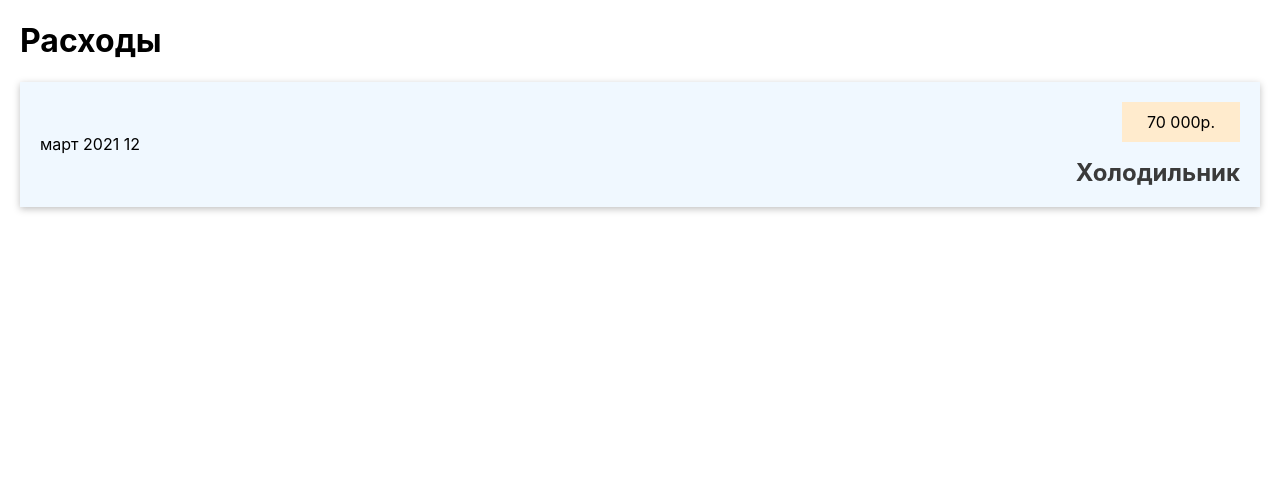
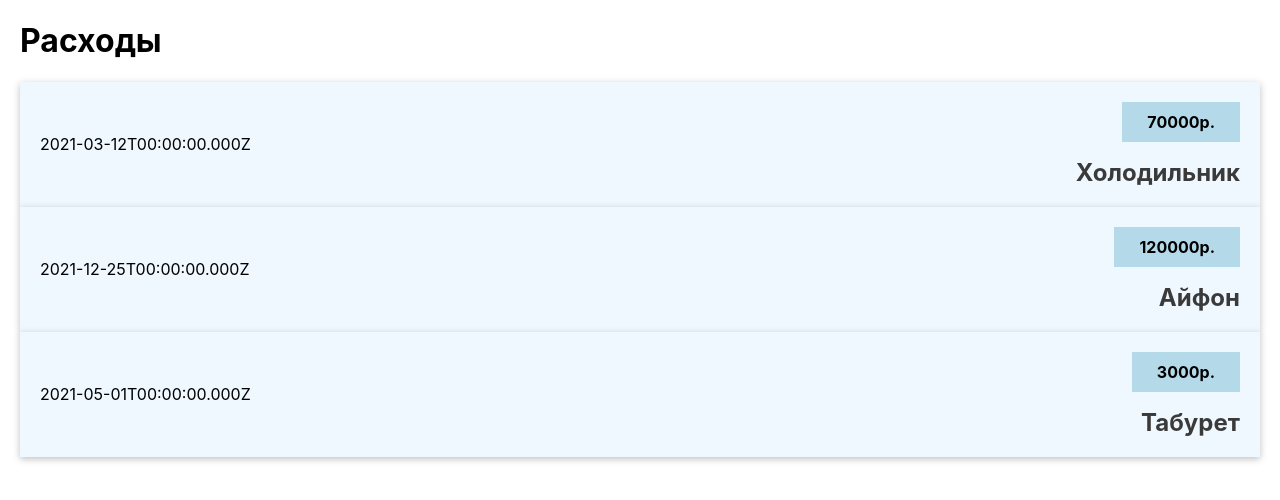
Before and after one commit to dmitriy-violentiy/purchases, a React (Create React App) app: page / in a window 1280 px wide. Shown: the top 500 px of the page. Built offline with nearby package versions, Linux system fonts and the light colour scheme.

Commit message:
add props in project

```diff
--- a/src/App.js
+++ b/src/App.js
@@ -1,10 +1,42 @@
 import CostItem from "./components/CostItem";
 
 function App() {
+	const costs = [
+		{
+			date: new Date(2021, 2, 12),
+			description: "Холодильник",
+			amount: 70000,
+		},
+		{
+			date: new Date(2021, 11, 25),
+			description: "Айфон",
+			amount: 120000,
+		},
+		{
+			date: new Date(2021, 4, 1),
+			description: "Табурет",
+			amount: 3000,
+		},
+	];
+
 	return (
 		<div>
 			<h1>Расходы</h1>
-			<CostItem />
+			<CostItem
+				date={costs[0].date}
+				description={costs[0].description}
+				amount={costs[0].amount}
+			/>
+			<CostItem
+				date={costs[1].date}
+				description={costs[1].description}
+				amount={costs[1].amount}
+			/>
+			<CostItem
+				date={costs[2].date}
+				description={costs[2].description}
+				amount={costs[2].amount}
+			/>
 		</div>
 	);
 }
--- a/src/components/CostItem.css
+++ b/src/components/CostItem.css
@@ -23,6 +23,7 @@
 }
 
 .cost-item__price {
-   background-color:blanchedalmond;
+   background-color:rgb(180, 218, 233);
    padding: 10px 25px;
+   font-weight: bold;
 }
--- a/src/components/CostItem.js
+++ b/src/components/CostItem.js
@@ -1,12 +1,12 @@
 import "./CostItem.css";
 
-function CostItem() {
+function CostItem(props) {
 	return (
 		<div className="cost-item">
-			<div>март 2021 12</div>
+			<div>{props.date.toISOString()}</div>
 			<div className="cost-item__description">
-				<h2>Холодильник</h2>
-				<div className="cost-item__price">70 000р.</div>
+				<h2>{props.description}</h2>
+				<div className="cost-item__price">{props.amount}р.</div>
 			</div>
 		</div>
 	);
```
